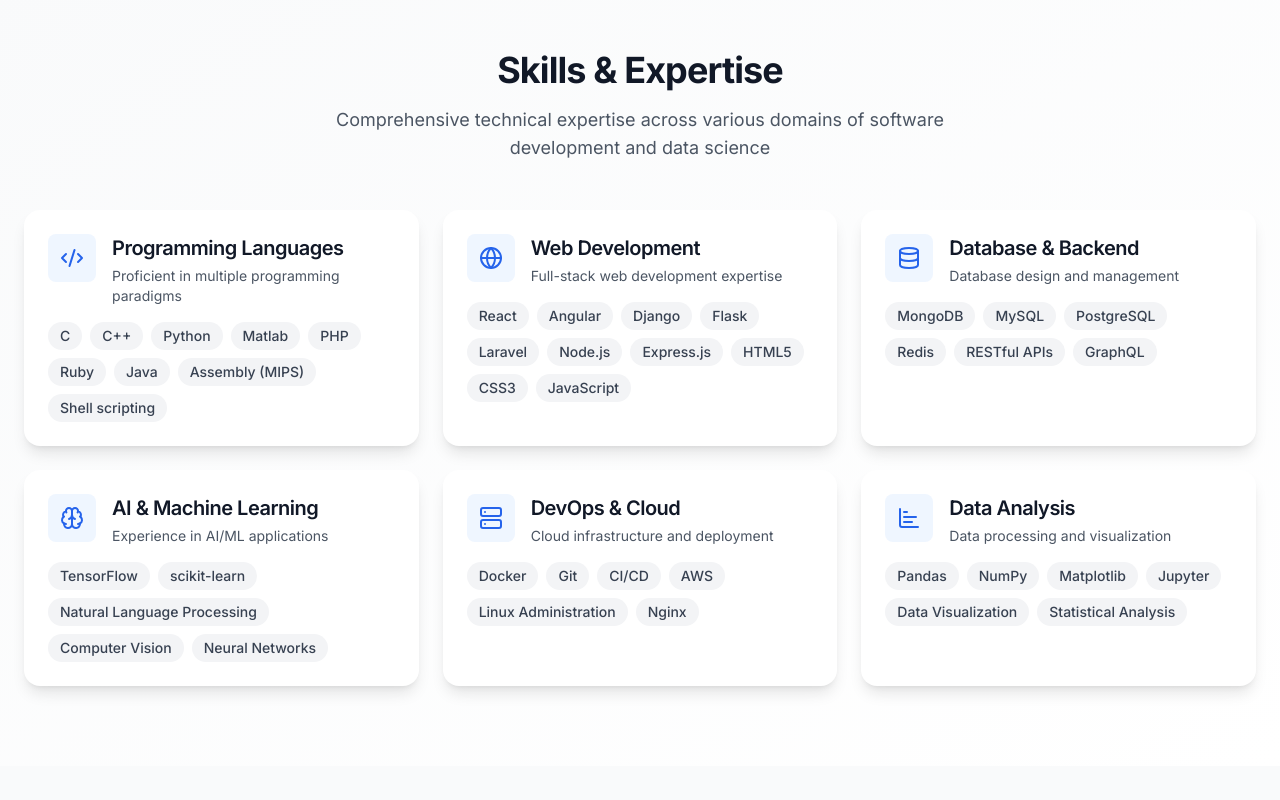
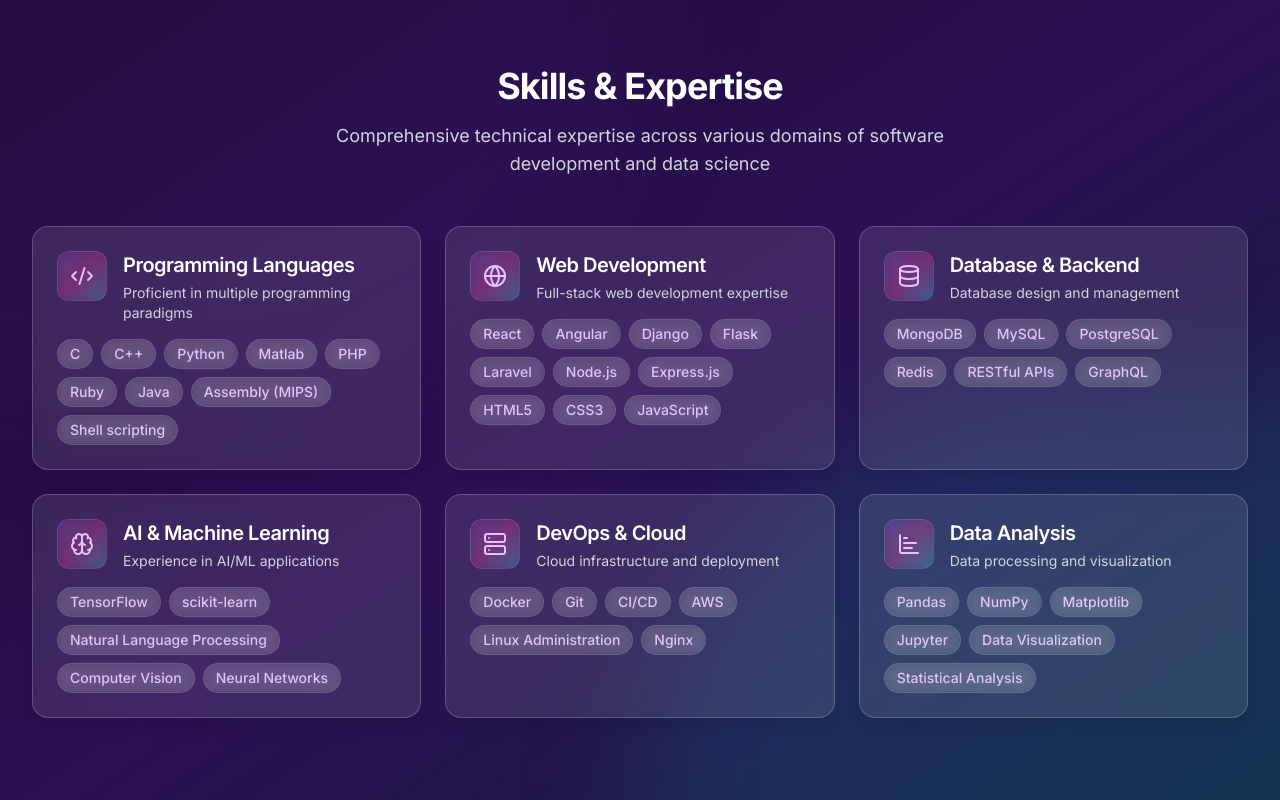
Before and after one commit to vsv2014/Bolt_VSV_porfolio, a React (Vite) app: page / in a window 1280 px wide. Shown: the part 5240-6040 px from the top of the page. Built offline with nearby package versions, Linux system fonts and the light colour scheme.

Commit message:
feat: Update Skills section with futuristic AI/ML theme

```diff
--- a/src/components/sections/Skills.tsx
+++ b/src/components/sections/Skills.tsx
@@ -55,19 +55,25 @@ const Skills: FC = () => {
       initial="initial"
       whileInView="animate"
       viewport={{ once: true }}
-      className="py-20 bg-gradient-to-br from-gray-50 to-white"
+      className="py-16 sm:py-20 md:py-24 bg-gradient-to-br from-[#1a0b2e] via-[#2b1055] to-[#16213e] relative overflow-hidden"
       id="skills"
     >
+      {/* Glass Background Shapes */}
+      <div className="absolute inset-0 overflow-hidden">
+        <div className="absolute -top-1/2 -left-1/2 w-full h-full bg-[#7928ca]/10 rounded-full blur-3xl"></div>
+        <div className="absolute -bottom-1/2 -right-1/2 w-full h-full bg-[#00d4ff]/10 rounded-full blur-3xl"></div>
+      </div>
+
       <motion.div
         variants={staggerChildren}
-        className="container mx-auto px-4 sm:px-6"
+        className="container mx-auto px-4 sm:px-6 lg:px-8 relative z-10"
       >
         <motion.div
           variants={fadeInUp}
-          className="text-center mb-12"
+          className="text-center mb-10 sm:mb-12"
         >
-          <h2 className="text-3xl sm:text-4xl font-bold text-gray-900 mb-4">Skills & Expertise</h2>
-          <p className="text-gray-600 max-w-2xl mx-auto">
+          <h2 className="text-3xl sm:text-4xl font-bold text-white mb-3 sm:mb-4">Skills & Expertise</h2>
+          <p className="text-gray-300 max-w-2xl mx-auto">
             Comprehensive technical expertise across various domains of software development and data science
           </p>
         </motion.div>
@@ -81,15 +87,15 @@ const Skills: FC = () => {
               key={category.name}
               variants={fadeInUp}
               whileHover={{ y: -5 }}
-              className="bg-white rounded-2xl p-6 shadow-lg hover:shadow-xl transition-all duration-300"
+              className="bg-white/10 backdrop-blur-sm rounded-2xl p-6 shadow-lg hover:shadow-xl transition-all duration-300 border border-white/20 group"
             >
               <div className="flex items-start gap-4 mb-4">
-                <div className="p-3 bg-blue-50 text-blue-600 rounded-lg">
+                <div className="p-3 bg-gradient-to-br from-[#7928ca]/20 via-[#ff0080]/20 to-[#00d4ff]/20 rounded-xl text-[#e2c4ff] group-hover:from-[#7928ca]/30 group-hover:via-[#ff0080]/30 group-hover:to-[#00d4ff]/30 transition-colors backdrop-blur-sm border border-white/10">
                   {category.icon}
                 </div>
                 <div>
-                  <h3 className="text-xl font-semibold text-gray-900">{category.name}</h3>
-                  <p className="text-gray-600 text-sm mt-1">{category.description}</p>
+                  <h3 className="text-xl font-semibold text-white group-hover:text-[#e2c4ff] transition-colors">{category.name}</h3>
+                  <p className="text-gray-300 text-sm mt-1 group-hover:text-gray-200 transition-colors">{category.description}</p>
                 </div>
               </div>
 
@@ -97,7 +103,7 @@ const Skills: FC = () => {
                 {category.skills.map((skill) => (
                   <span
                     key={skill}
-                    className="px-3 py-1 bg-gray-100 text-gray-700 rounded-full text-sm font-medium hover:bg-gray-200 transition-colors"
+                    className="px-3 py-1 bg-white/10 backdrop-blur-sm text-[#e2c4ff] rounded-full text-sm font-medium border border-white/10 group-hover:bg-white/20 group-hover:text-[#ffb3d9] transition-colors"
                   >
                     {skill}
                   </span>
```
